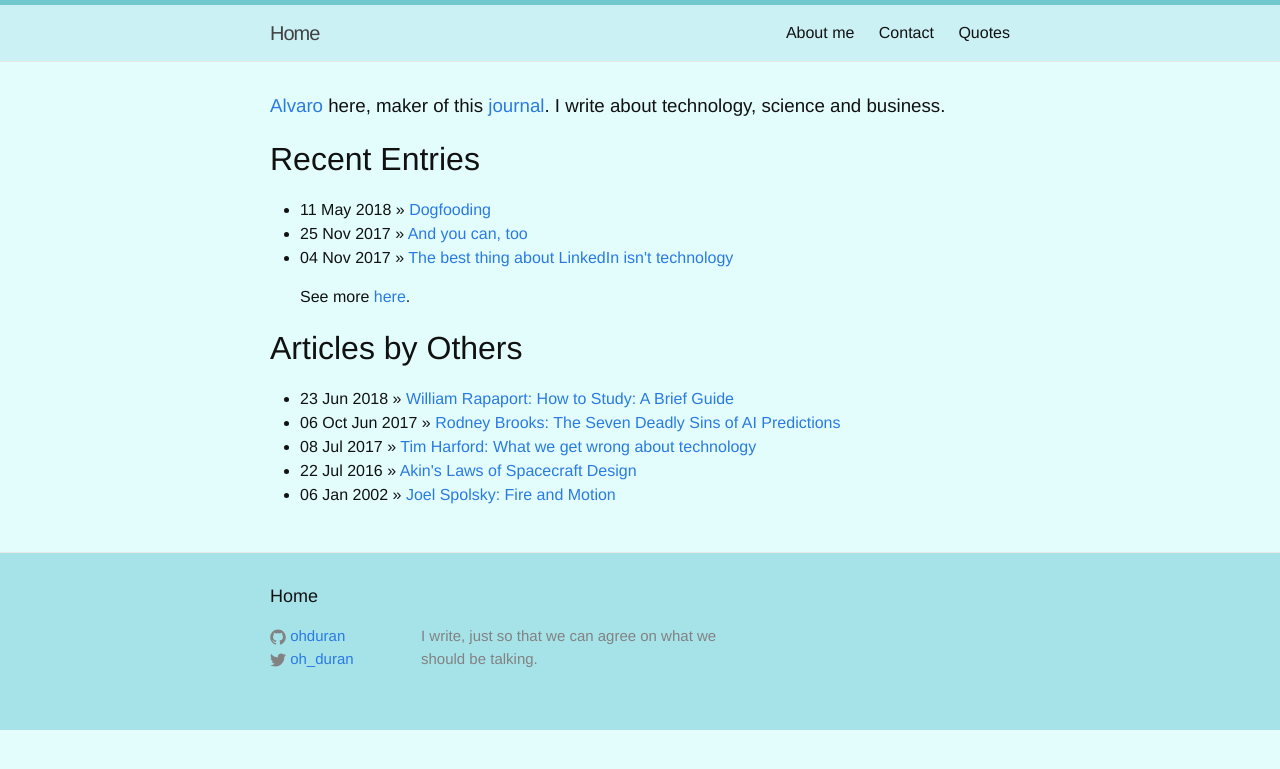
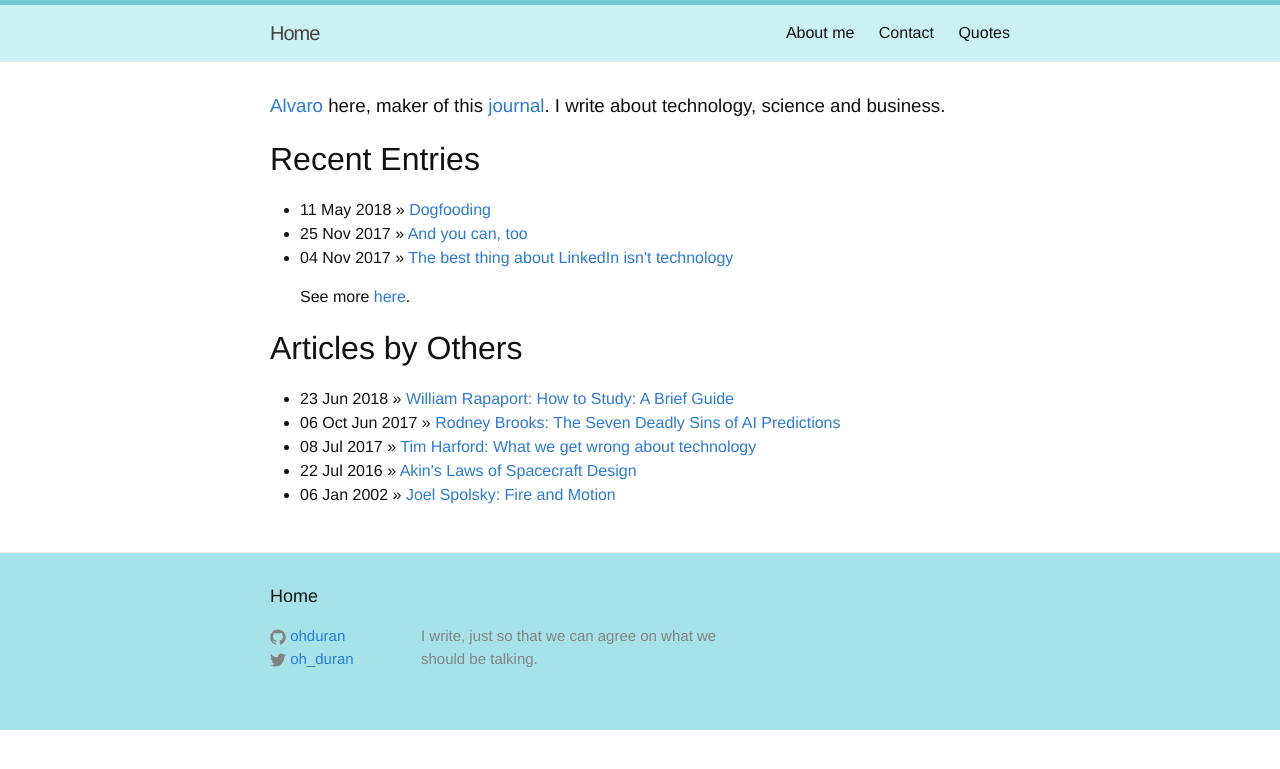
Before and after one commit to ohduran/ohduran.github.io, a Jekyll site: the page built from index.html, in a window 1280 px wide. Shown: the top 769 px of the page. Built offline with Jekyll 4.4.1, drawn with Linux system fonts in a browser that asks for light colours.

Commit message:
Changes in Format

```diff
--- a/_sass/_base.scss
+++ b/_sass/_base.scss
@@ -16,7 +16,6 @@ dl, dd, ol, ul, figure {
 body {
     font: $base-font-weight #{$base-font-size}/#{$base-line-height} $base-font-family;
     color: $text-color;
-    background-color: $background-color;
     -webkit-text-size-adjust: 100%;
     -webkit-font-feature-settings: "kern" 1;
     -moz-font-feature-settings: "kern" 1;
```
